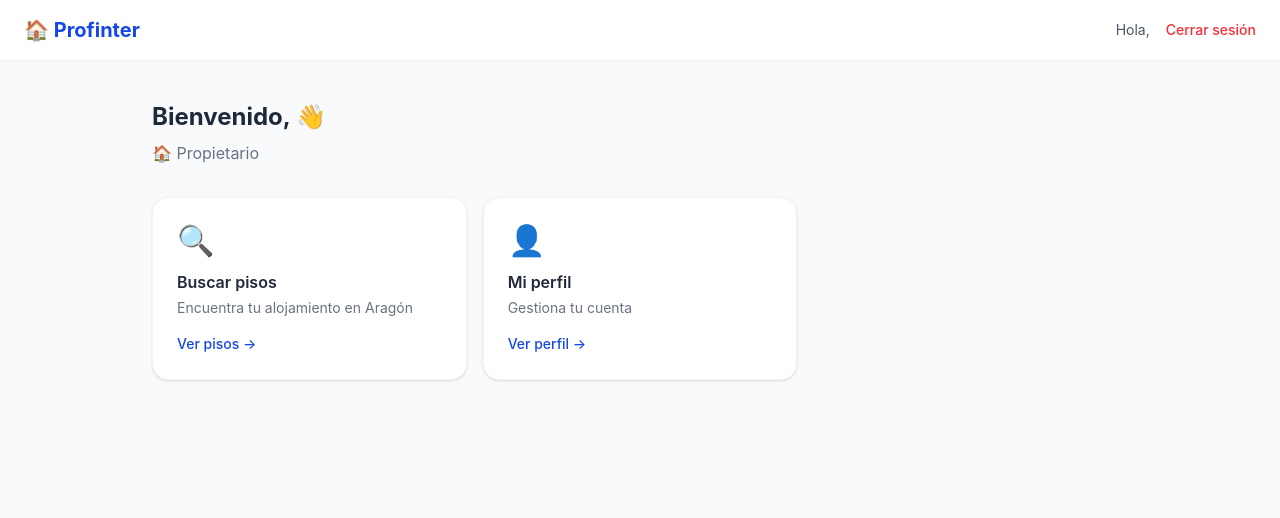
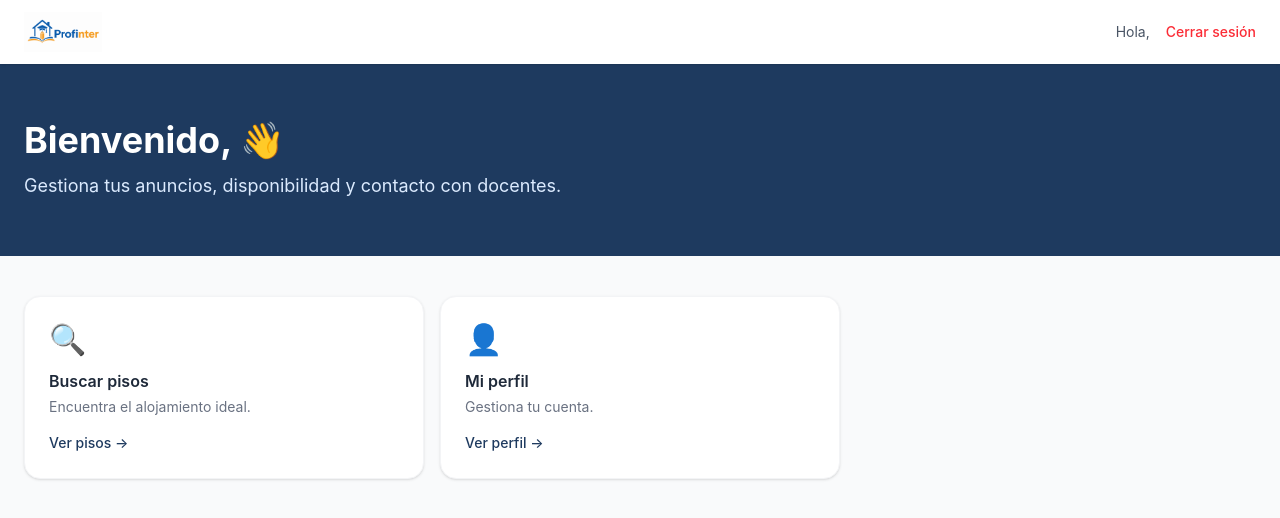
Before and after one commit to josemmoralesleiva-code/mundointerino-frontend, a React (Vite) app: page /dashboard in a window 1280 px wide. Shown: the top 518 px of the page. Built offline with nearby package versions, Linux system fonts and the light colour scheme; sample sign-in values are in the browser's storage.

Commit message:
feat: rediseñar dashboard con estilo Profinter

```diff
--- a/src/pages/Dashboard.jsx
+++ b/src/pages/Dashboard.jsx
@@ -9,6 +9,7 @@ export default function Dashboard() {
   const usuario = JSON.parse(localStorage.getItem('usuario') || '{}')
   const token = localStorage.getItem('token')
   const [misPisos, setMisPisos] = useState([])
+  const [cargando, setCargando] = useState(true)
 
   const cerrarSesion = () => {
     localStorage.removeItem('token')
@@ -17,12 +18,22 @@ export default function Dashboard() {
   }
 
   useEffect(() => {
+    const cargarPisos = async () => {
+      try {
         if (usuario.rol === 'propietario') {
-      axios.get(`${API_URL}/api/pisos/mis-pisos`, {
+          const res = await axios.get(`${API_URL}/api/pisos/mis-pisos`, {
             headers: { Authorization: `Bearer ${token}` }
-      }).then(res => setMisPisos(res.data))
-        .catch(err => console.error(err))
+          })
+          setMisPisos(res.data)
         }
+      } catch (err) {
+        console.error(err)
+      } finally {
+        setCargando(false)
+      }
+    }
+
+    cargarPisos()
   }, [])
 
   const eliminarPiso = async (id) => {
@@ -42,90 +53,161 @@ export default function Dashboard() {
 
   return (
     <div className="min-h-screen bg-gray-50">
-      <nav className="bg-white border-b border-gray-100 px-6 py-4 flex justify-between items-center">
-        <div className="text-xl font-bold text-blue-700">🏠 Profinter</div>
+      {/* NAVBAR */}
+      <nav className="bg-white shadow-sm px-6 py-3 sticky top-0 z-50">
+        <div className="max-w-7xl mx-auto flex justify-between items-center">
+          <button onClick={() => navigate('/')} className="flex items-center">
+            <img src="/img/logo.png" alt="Profinter" className="h-10" />
+          </button>
+
           <div className="flex items-center gap-4">
-          <span className="text-gray-600 text-sm">Hola, {usuario.nombre}</span>
-          <button onClick={cerrarSesion} className="text-sm text-red-500 hover:text-red-700 font-medium">
+            <span className="hidden md:block text-gray-600 text-sm">
+              Hola, {usuario.nombre}
+            </span>
+            <button
+              onClick={cerrarSesion}
+              className="text-sm text-red-500 hover:text-red-700 font-medium"
+            >
               Cerrar sesión
             </button>
           </div>
+        </div>
       </nav>
 
-      <div className="max-w-5xl mx-auto px-6 py-10">
-        <h1 className="text-2xl font-bold text-gray-800 mb-2">
+      {/* HERO DASHBOARD */}
+      <section className="bg-primary-700 text-white py-14 px-6">
+        <div className="max-w-7xl mx-auto">
+          <h1 className="text-3xl md:text-4xl font-bold mb-3">
             Bienvenido, {usuario.nombre} 👋
           </h1>
-        <p className="text-gray-500 mb-8">
-          {usuario.rol === 'docente' ? '🎓 Docente interino' : '🏠 Propietario'}
+          <p className="text-primary-100 text-lg">
+            {usuario.rol === 'docente'
+              ? 'Gestiona tus favoritos, búsquedas y mensajes en un solo lugar.'
+              : 'Gestiona tus anuncios, disponibilidad y contacto con docentes.'}
           </p>
+        </div>
+      </section>
 
-        {/* Tarjetas de acceso rápido */}
+      <div className="max-w-7xl mx-auto px-6 py-10">
+        {/* TARJETAS DE ACCESO RÁPIDO */}
         <div className="grid grid-cols-1 md:grid-cols-3 gap-4 mb-10">
-          <div className="bg-white rounded-2xl border border-gray-100 shadow-sm p-6">
+          <div className="bg-white rounded-2xl border border-gray-100 shadow-sm p-6 hover:shadow-md transition-all">
             <div className="text-3xl mb-3">🔍</div>
             <h2 className="font-semibold text-gray-800 mb-1">Buscar pisos</h2>
-            <p className="text-gray-500 text-sm">Encuentra tu alojamiento en Aragón</p>
-            <button onClick={() => navigate('/pisos')} className="mt-4 text-blue-700 text-sm font-medium hover:underline">
+            <p className="text-gray-500 text-sm">Encuentra el alojamiento ideal.</p>
+            <button
+              onClick={() => navigate('/pisos')}
+              className="mt-4 text-primary-700 text-sm font-medium hover:underline"
+            >
               Ver pisos →
             </button>
           </div>
 
           {usuario.rol === 'propietario' && (
-            <div className="bg-white rounded-2xl border border-gray-100 shadow-sm p-6">
+            <div className="bg-white rounded-2xl border border-gray-100 shadow-sm p-6 hover:shadow-md transition-all">
               <div className="text-3xl mb-3">➕</div>
               <h2 className="font-semibold text-gray-800 mb-1">Publicar piso</h2>
-              <p className="text-gray-500 text-sm">Añade tu piso para docentes</p>
-              <button onClick={() => navigate('/pisos/nuevo')} className="mt-4 text-blue-700 text-sm font-medium hover:underline">
+              <p className="text-gray-500 text-sm">Añade un nuevo anuncio.</p>
+              <button
+                onClick={() => navigate('/pisos/nuevo')}
+                className="mt-4 text-primary-700 text-sm font-medium hover:underline"
+              >
                 Publicar →
               </button>
             </div>
           )}
 
-          <div className="bg-white rounded-2xl border border-gray-100 shadow-sm p-6">
+          <div className="bg-white rounded-2xl border border-gray-100 shadow-sm p-6 hover:shadow-md transition-all">
             <div className="text-3xl mb-3">👤</div>
             <h2 className="font-semibold text-gray-800 mb-1">Mi perfil</h2>
-            <p className="text-gray-500 text-sm">Gestiona tu cuenta</p>
-            <button onClick={() => navigate('/perfil')} className="mt-4 text-blue-700 text-sm font-medium hover:underline">
+            <p className="text-gray-500 text-sm">Gestiona tu cuenta.</p>
+            <button
+              onClick={() => navigate('/perfil')}
+              className="mt-4 text-primary-700 text-sm font-medium hover:underline"
+            >
               Ver perfil →
             </button>
           </div>
         </div>
 
-        {/* Mis pisos — solo propietarios */}
+        {/* MIS PISOS */}
         {usuario.rol === 'propietario' && (
+          <div className="bg-white rounded-3xl border border-gray-100 shadow-sm p-6 md:p-8">
+            <div className="flex flex-col md:flex-row md:items-end md:justify-between gap-3 mb-6">
               <div>
-            <h2 className="text-xl font-bold text-gray-800 mb-4">🏘 Mis pisos publicados</h2>
+                <h2 className="text-2xl font-bold text-gray-800">Mis pisos publicados</h2>
+                <p className="text-gray-400 text-sm mt-1">
+                  Gestiona anuncios, disponibilidad y edición.
+                </p>
+              </div>
+              <button
+                onClick={() => navigate('/publicar')}
+                className="bg-primary-700 text-white px-4 py-2 rounded-xl hover:bg-primary-800 font-medium transition-all text-sm"
+              >
+                + Publicar piso
+              </button>
+            </div>
 
-            {misPisos.length === 0 ? (
-              <p className="text-gray-400 text-sm">Todavía no has publicado ningún piso.</p>
+            {cargando ? (
+              <div className="text-center py-12 text-gray-400">
+                <div className="text-4xl mb-3 animate-pulse">🏘️</div>
+                <p>Cargando tus pisos...</p>
+              </div>
+            ) : misPisos.length === 0 ? (
+              <div className="text-center py-12 border border-dashed border-gray-200 rounded-2xl">
+                <div className="text-4xl mb-3">🏠</div>
+                <p className="text-gray-500 font-medium">Todavía no has publicado ningún piso.</p>
+                <p className="text-gray-400 text-sm mt-1">
+                  Empieza publicando tu primer anuncio para docentes.
+                </p>
+                <button
+                  onClick={() => navigate('/publicar')}
+                  className="mt-6 bg-accent-500 hover:bg-accent-600 text-white px-5 py-3 rounded-xl font-semibold transition-all"
+                >
+                  Publicar mi primer piso
+                </button>
+              </div>
             ) : (
               <div className="flex flex-col gap-4">
                 {misPisos.map(piso => (
-                  <div key={piso._id} className="bg-white rounded-2xl border border-gray-100 shadow-sm p-5 flex justify-between items-center">
+                  <div
+                    key={piso._id}
+                    className="bg-gray-50 rounded-2xl border border-gray-100 p-5 flex flex-col md:flex-row md:justify-between md:items-center gap-4 hover:shadow-sm transition-all"
+                  >
                     <div>
+                      <div className="flex items-center gap-2 mb-2">
                         <h3 className="font-semibold text-gray-800">{piso.titulo}</h3>
-                      <p className="text-gray-500 text-sm">📍 {piso.ciudad} · 💶 {piso.precio}€/mes · 🛏 {piso.habitaciones} hab.</p>
-                      <span className={`text-xs font-medium mt-1 inline-block px-2 py-0.5 rounded-full ${piso.disponible ? 'bg-green-100 text-green-700' : 'bg-red-100 text-red-600'}`}>
-                        {piso.disponible ? '✅ Disponible' : '❌ No disponible'}
+                        <span
+                          className={`text-xs font-medium px-2 py-1 rounded-full ${
+                            piso.disponible
+                              ? 'bg-green-100 text-green-700'
+                              : 'bg-red-100 text-red-600'
+                          }`}
+                        >
+                          {piso.disponible ? 'Disponible' : 'No disponible'}
                         </span>
                       </div>
-                    <div className="flex flex-col gap-2 ml-4">
+                      <p className="text-gray-500 text-sm">
+                        📍 {piso.ciudad} · 💶 {piso.precio}€/mes · 🛏 {piso.habitaciones} hab.
+                      </p>
+                    </div>
+
+                    <div className="flex flex-wrap gap-2">
                       <button
                         onClick={() => toggleDisponibilidad(piso._id)}
-                        className="text-xs bg-blue-50 text-blue-700 hover:bg-primary-100 px-3 py-1.5 rounded-lg font-medium"
+                        className="text-xs bg-primary-50 text-primary-700 hover:bg-primary-100 px-3 py-2 rounded-lg font-medium transition-colors"
                       >
                         Cambiar disponibilidad
                       </button>
                       <button
                         onClick={() => navigate(`/pisos/${piso._id}/editar`)}
-                        className="text-xs bg-gray-100 text-gray-700 hover:bg-gray-200 px-3 py-1.5 rounded-lg font-medium"
+                        className="text-xs bg-gray-100 text-gray-700 hover:bg-gray-200 px-3 py-2 rounded-lg font-medium transition-colors"
                       >
                         ✏️ Editar
                       </button>
                       <button
                         onClick={() => eliminarPiso(piso._id)}
-                        className="text-xs bg-red-50 text-red-600 hover:bg-red-100 px-3 py-1.5 rounded-lg font-medium"
+                        className="text-xs bg-red-50 text-red-600 hover:bg-red-100 px-3 py-2 rounded-lg font-medium transition-colors"
                       >
                         🗑️ Eliminar
                       </button>
```
Lines whose indentation alone changed are shown as unchanged.
